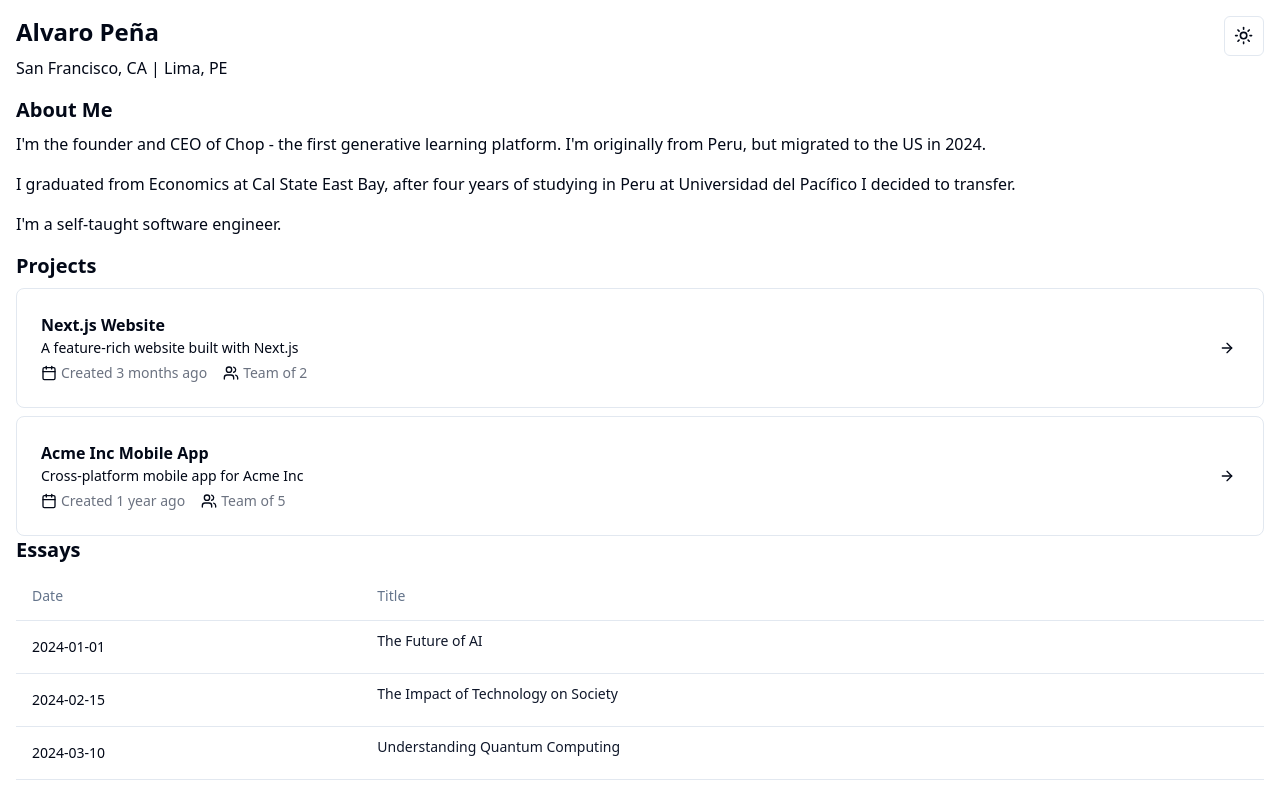
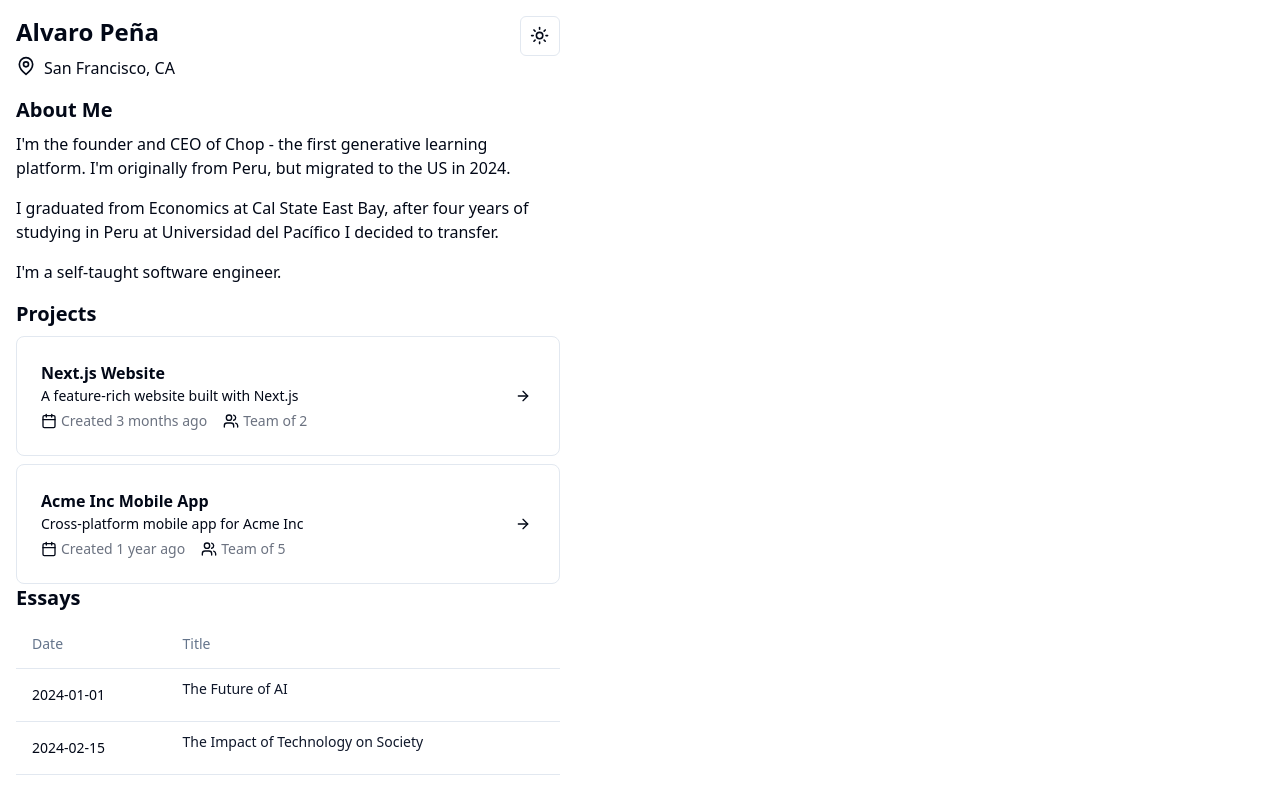
Before and after one commit to alvropena/my-website, a Next.js app: page / in a window 1280 px wide. Shown: the top 787 px of the page. Built offline with nearby package versions, Linux system fonts and the light colour scheme.

Commit message:
Update page layout to include location with map pin icon

```diff
--- a/app/page.tsx
+++ b/app/page.tsx
@@ -3,14 +3,18 @@ import { EssayTable } from '@/components/essay-table'
 import { ModeToggle } from '@/components/themes/mode-toggle'
 import SocialMediaIcons from '@/components/social-media-icons'
 import ProjectsCard from '@/components/projects-card'
+import { MapPin } from 'lucide-react'
 
 export default function Component() {
   return (
-    <div className="flex flex-col p-4">
+    <div className="flex flex-col p-4 max-w-xl w-full">
       <div className="flex justify-between">
         <div>
           <h1 className="text-2xl font-bold mb-2">Alvaro Peña</h1>
-          <p className="mb-4">San Francisco, CA | Lima, PE</p>
+          <div className="flex mb-4">
+            <MapPin className='mr-2 h-5 w-5' />
+            San Francisco, CA
+          </div>
         </div>
         <ModeToggle />
       </div>
```
